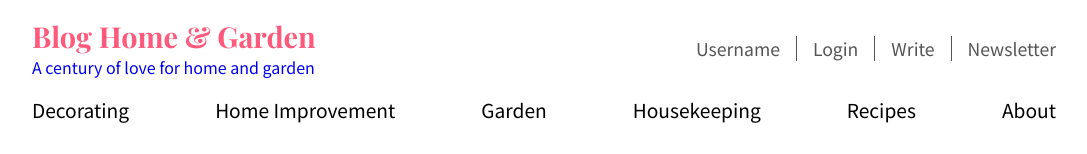
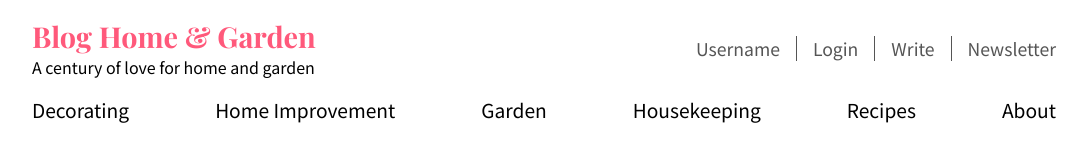
Before and after one commit to eford05/blog-home-garden, a React (Create React App) app: page / in a window 1280 px wide. Shown: the top 154 px of the page, without its empty margins (96-1183 px from the left). Built offline with nearby package versions, Linux system fonts and the light colour scheme; grey boxes are pictures that could not be loaded.

Commit message:
fix navbar logo description font color

```diff
--- a/src/styles/navbar.css
+++ b/src/styles/navbar.css
@@ -36,6 +36,10 @@
 .logo {
   font-size: clamp(1.6rem, 1vh + 8rem, 1.8rem);
   white-space: nowrap;
+}
+
+.logo-desc {
+  color: #000;
 }
 
 .nav-list {
```
